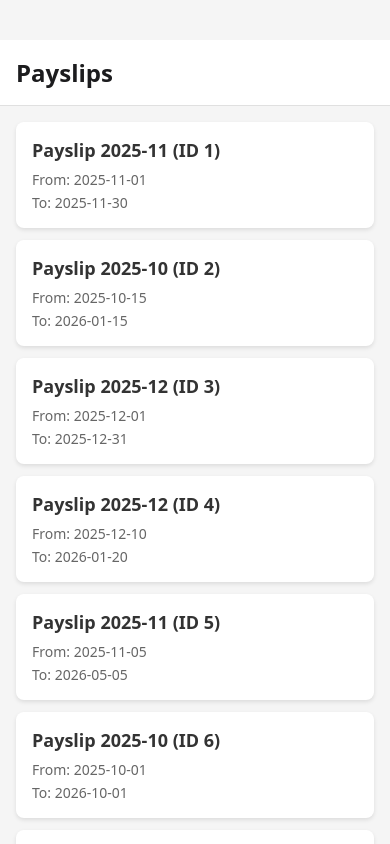
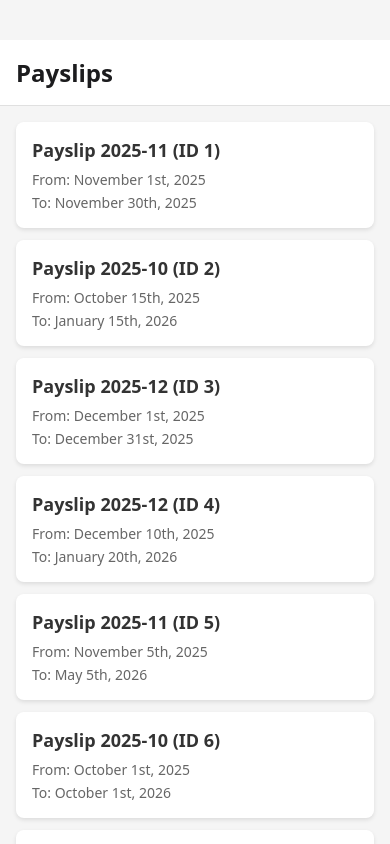
Before and after one commit to dancurtis144/deel-react-native, a React Native app: screen / in a window 390 px wide. Built offline with nearby package versions, Linux system fonts and the light colour scheme; what expo-linking would draw is missing.

Commit message:
Memoized cards

```diff
--- a/src/navigation/screens/Home.tsx
+++ b/src/navigation/screens/Home.tsx
@@ -1,37 +1,53 @@
-import { Text } from '@react-navigation/elements';
-import { useNavigation } from '@react-navigation/native';
-import { FlatList, Pressable, StyleSheet, View } from 'react-native';
-import { memo, useCallback, useContext } from 'react';
-import { AppContext } from '../../context/AppContext';
-import { PayslipItem } from '../../types/PayslipTypes';
+import { Text } from "@react-navigation/elements";
+import { useNavigation } from "@react-navigation/native";
+import { FlatList, Pressable, StyleSheet, View } from "react-native";
+import { memo, useCallback, useContext } from "react";
+import moment from "moment";
+import { AppContext } from "../../context/AppContext";
+import { PayslipItem } from "../../types/PayslipTypes";
 
-const PayslipCard = memo(({ item, onPress }: { item: PayslipItem; onPress: (item: PayslipItem) => void }) => (
+const PayslipCard = memo(
+  ({
+    item,
+    onPress,
+  }: {
+    item: PayslipItem;
+    onPress: (item: PayslipItem) => void;
+  }) => (
     <Pressable
       onPress={() => onPress(item)}
-    style={({ pressed }) => [
-      styles.card,
-      pressed && styles.cardPressed,
-    ]}
+      style={({ pressed }) => [styles.card, pressed && styles.cardPressed]}
     >
       <Text style={styles.cardTitle}>{item.name}</Text>
       <View style={styles.cardContent}>
-      <Text style={styles.cardText}>From: {item.fromDate}</Text>
-      <Text style={styles.cardText}>To: {item.toDate}</Text>
+        <Text style={styles.cardText}>
+          From: {moment(item.fromDate).format("MMMM Do, YYYY")}
+        </Text>
+        <Text style={styles.cardText}>
+          To: {moment(item.toDate).format("MMMM Do, YYYY")}
+        </Text>
       </View>
     </Pressable>
-));
+  )
+);
 
 export function Home() {
   const navigation = useNavigation();
   const { payslips } = useContext(AppContext);
 
-  const handleCardPress = useCallback((item: PayslipItem) => {
-    navigation.navigate('Payslip', item);
-  }, [navigation]);
+  const handleCardPress = useCallback(
+    (item: PayslipItem) => {
+      navigation.navigate("Payslip", item);
+    },
+    [navigation]
+  );
 
-  const renderCard = useCallback(({ item }: { item: PayslipItem }) => (
+  const renderCard = useCallback(
+    ({ item }: { item: PayslipItem }) => (
       <PayslipCard item={item} onPress={handleCardPress} />
-  ), [handleCardPress]);
+    ),
+    [handleCardPress]
+  );
 
   return (
     <View style={styles.container}>
@@ -51,26 +67,26 @@ export function Home() {
 const styles = StyleSheet.create({
   container: {
     flex: 1,
-    backgroundColor: '#f5f5f5',
+    backgroundColor: "#f5f5f5",
     paddingTop: 40,
   },
   header: {
     fontSize: 24,
-    fontWeight: 'bold',
+    fontWeight: "bold",
     padding: 16,
-    backgroundColor: '#fff',
+    backgroundColor: "#fff",
     borderBottomWidth: 1,
-    borderBottomColor: '#e0e0e0',
+    borderBottomColor: "#e0e0e0",
   },
   listContent: {
     padding: 16,
   },
   card: {
-    backgroundColor: '#fff',
+    backgroundColor: "#fff",
     borderRadius: 8,
     padding: 16,
     marginBottom: 12,
-    shadowColor: '#000',
+    shadowColor: "#000",
     shadowOffset: { width: 0, height: 2 },
     shadowOpacity: 0.1,
     shadowRadius: 4,
@@ -82,21 +98,21 @@ const styles = StyleSheet.create({
   },
   cardTitle: {
     fontSize: 18,
-    fontWeight: '600',
+    fontWeight: "600",
     marginBottom: 8,
-    color: '#333',
+    color: "#333",
   },
   cardContent: {
     gap: 4,
   },
   cardText: {
     fontSize: 14,
-    color: '#666',
+    color: "#666",
   },
   cardFile: {
     fontSize: 12,
-    color: '#999',
+    color: "#999",
     marginTop: 4,
-    fontStyle: 'italic',
+    fontStyle: "italic",
   },
 });
```
Lines whose indentation alone changed are shown as unchanged.
